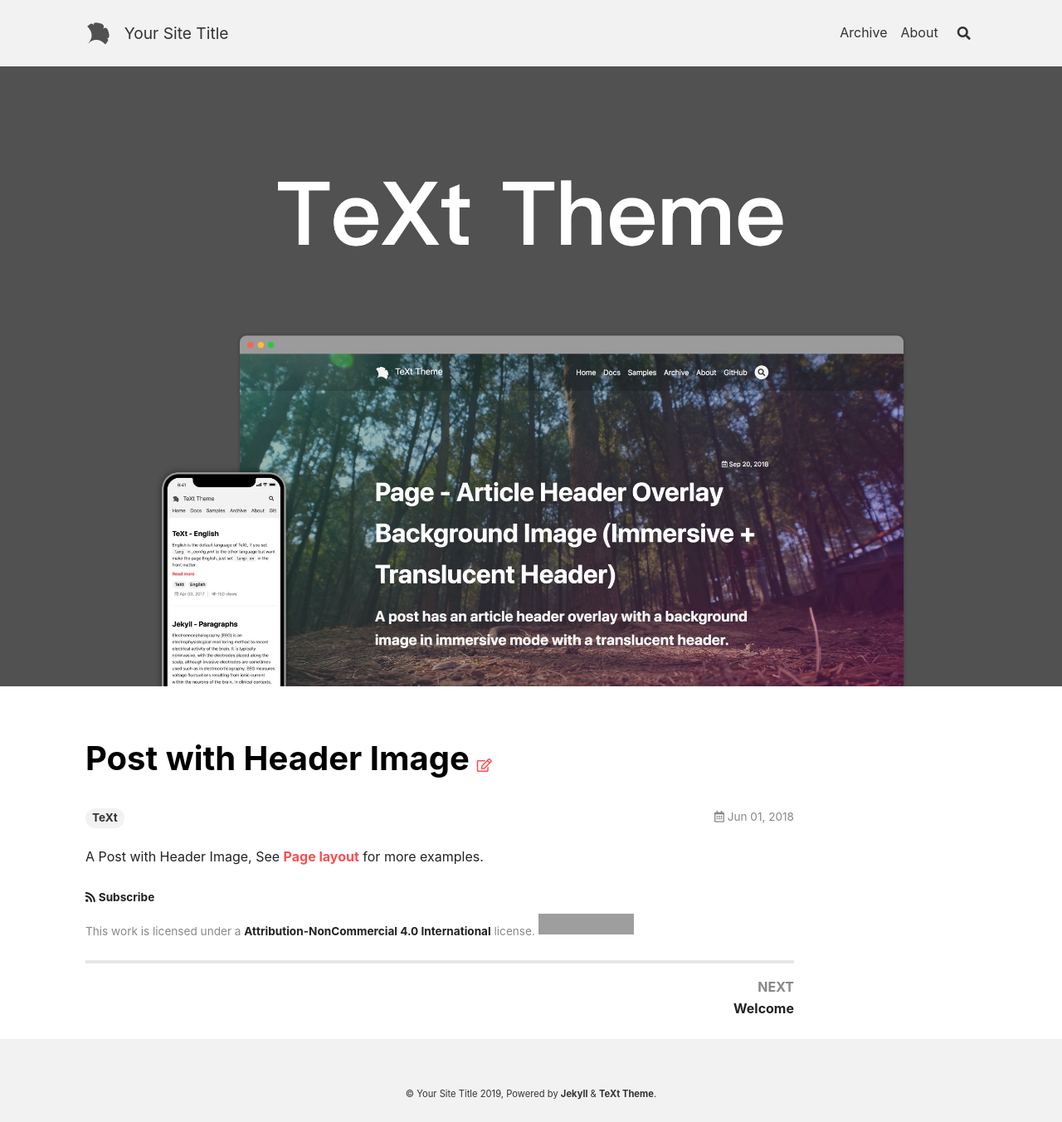
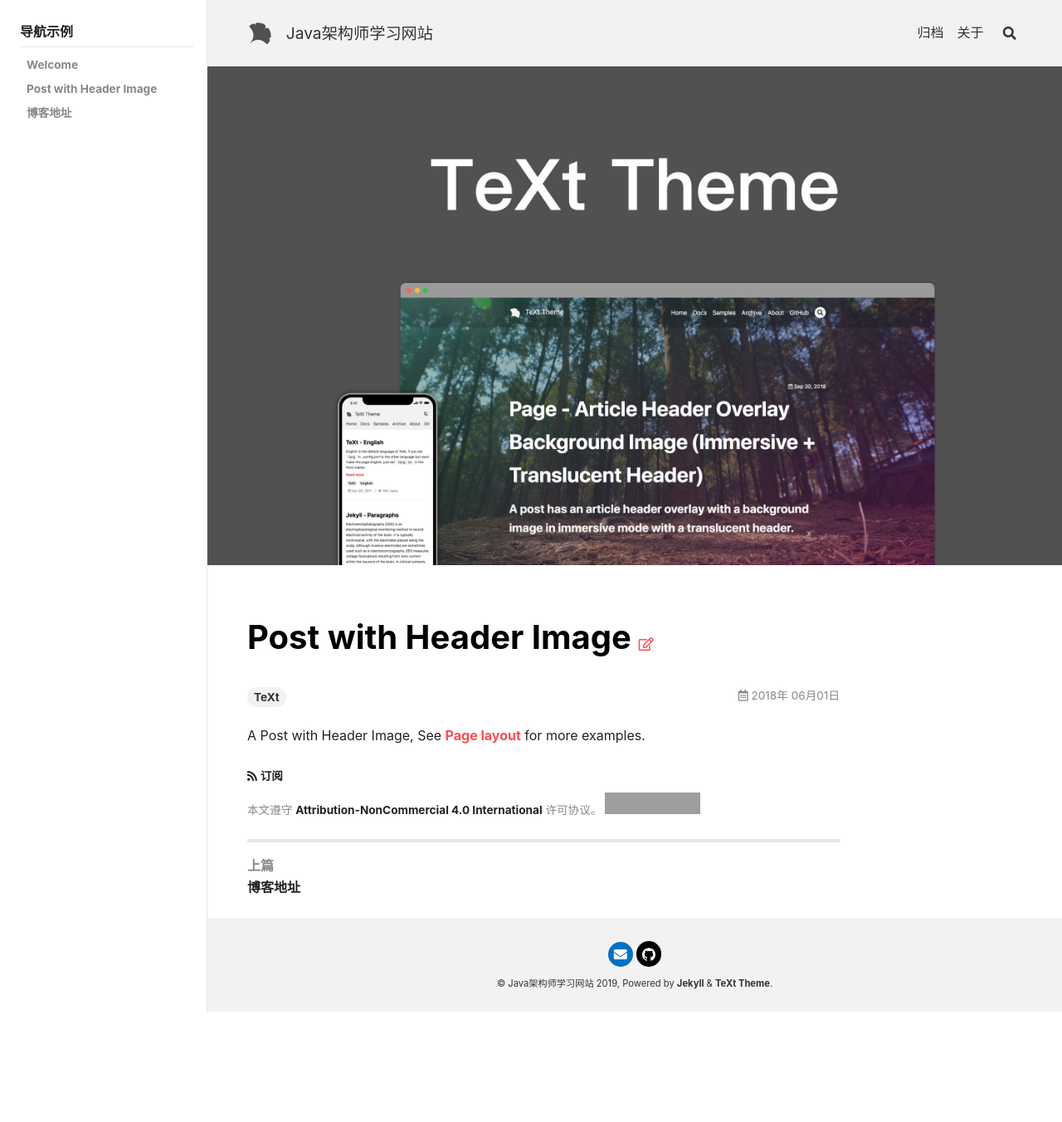
Before and after one commit to javamans/javamans.github.io, a Jekyll site: the page built from _posts/2018-06-01-header-image.md, in a window 1280 px wide. Shown: the whole page at 83% size. Built offline with Jekyll 4.4.1, drawn with Linux system fonts in a browser that asks for light colours; nearby versions of some CDN libraries; after the commit the page ends 1219 px from its top, so only the background shows below that; grey boxes are pictures that could not be loaded.

Commit message:
修改配置

```diff
--- a/_config.yml
+++ b/_config.yml
@@ -18,16 +18,15 @@
 ##############################
 text_skin: default # "default" (default), "dark", "forest", "ocean", "chocolate", "orange"
 highlight_theme: default # "default" (default), "tomorrow", "tomorrow-night", "tomorrow-night-eighties", "tomorrow-night-blue", "tomorrow-night-bright"
-url     : # the base hostname & protocol for your site e.g. https://www.someone.com
+url     : https://javamans.github.io/
 baseurl : # does not include hostname
-title   : Your Site Title
-description: > # this means to ignore newlines until "Language & timezone"
-  Your Site Description
+title   : Java架构师学习网站
+description: Java架构师学习网站
 
 
 ## => Language and Timezone
 ##############################
-lang: # the language of your site, default as "en"
+lang: zh-Hans
 timezone: # see https://en.wikipedia.org/wiki/List_of_tz_database_time_zones for the available values
 
 
@@ -35,11 +34,11 @@ timezone: # see https://en.wikipedia.org/wiki/List_of_tz_database_time_zones for
 ##############################
 author:
   type      : # "person" (default), "organization"
-  name      : Your Name
+  name      : gaochaojin
   url       :
   avatar    : # path or url of avatar image (square)
   bio       : I am an amazing person.
-  email     :
+  email     : javamans@126.com
   facebook  : # "user_name" the last part of your profile url, e.g. https://www.facebook.com/user_name
   twitter   : # "user_name" the last part of your profile url, e.g. https://twitter.com/user_name
   weibo     : # "user_id"   the last part of your profile url, e.g. https://www.weibo.com/user_id/profile?...
@@ -49,13 +48,13 @@ author:
   zhihu     : # "user_name" the last part of your profile url, e.g. https://www.zhihu.com/people/user_name
   douban    : # "user_name" the last part of your profile url, e.g. https://www.douban.com/people/user_name
   linkedin  : # "user_name" the last part of your profile url, e.g. https://www.linkedin.com/in/user_name
-  github    : # "user_name" the last part of your profile url, e.g. https://github.com/user_name
+  github    : javamans
   npm       : # "user_name" the last part of your profile url, e.g. https://www.npmjs.com/~user_name
 
 
 ## => GitHub Repository (if the site is hosted by GitHub)
 ##############################
-repository: user_name/repo_name
+repository: javamans/javamans.github.io
 repository_tree: master
 
 
--- a/_data/navigation.yml
+++ b/_data/navigation.yml
@@ -48,3 +48,12 @@ header:
       fr-LU   : *FR
       # @end locale config
     url: /about.html
+docs-zh:
+  - title:      导航示例
+    children:
+      - title: Welcome
+        url: https://javamans.github.io/2018/07/01/welcome.html
+      - title: Post with Header Image
+        url: https://javamans.github.io/2018/06/01/header-image.html
+      - title: 博客地址
+        url: https://gaochaojin.github.io
```
Also changed, not shown: _posts/2018-06-01-header-image.md (+2 -0 lines).
